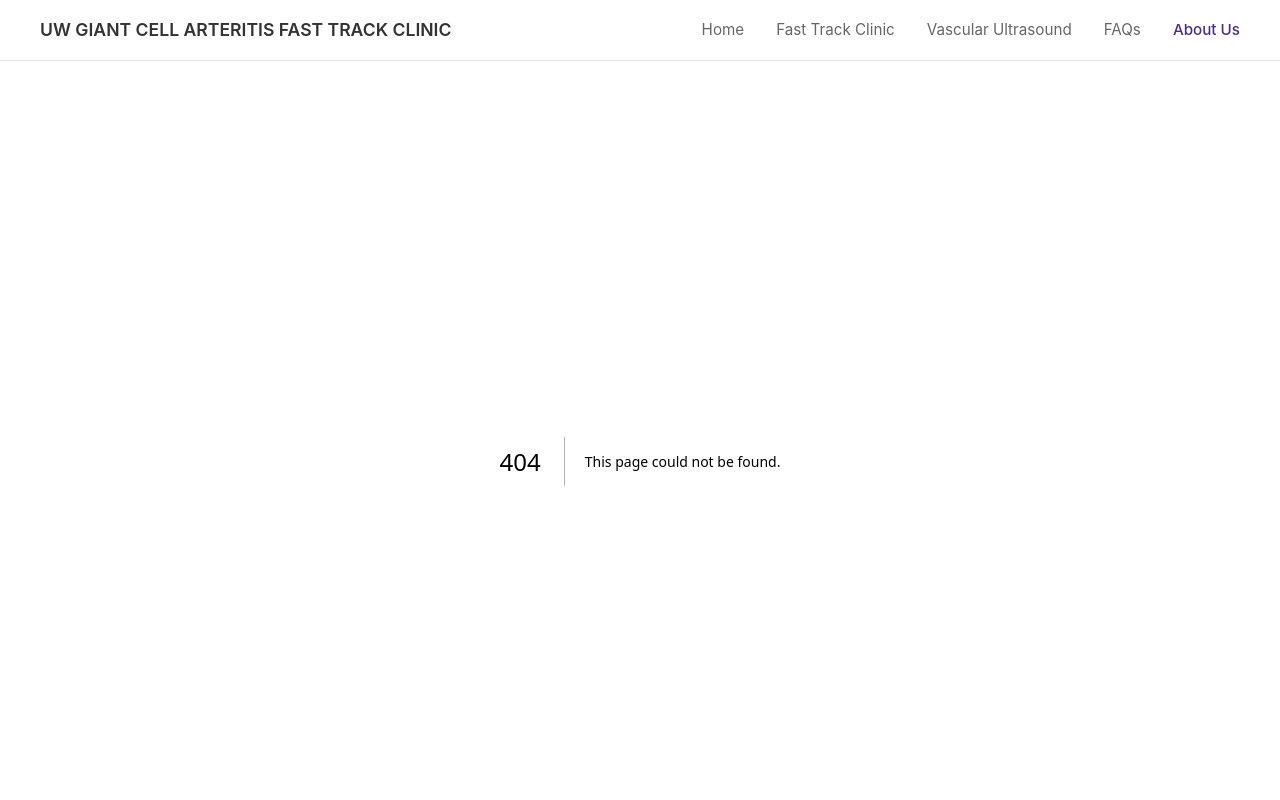
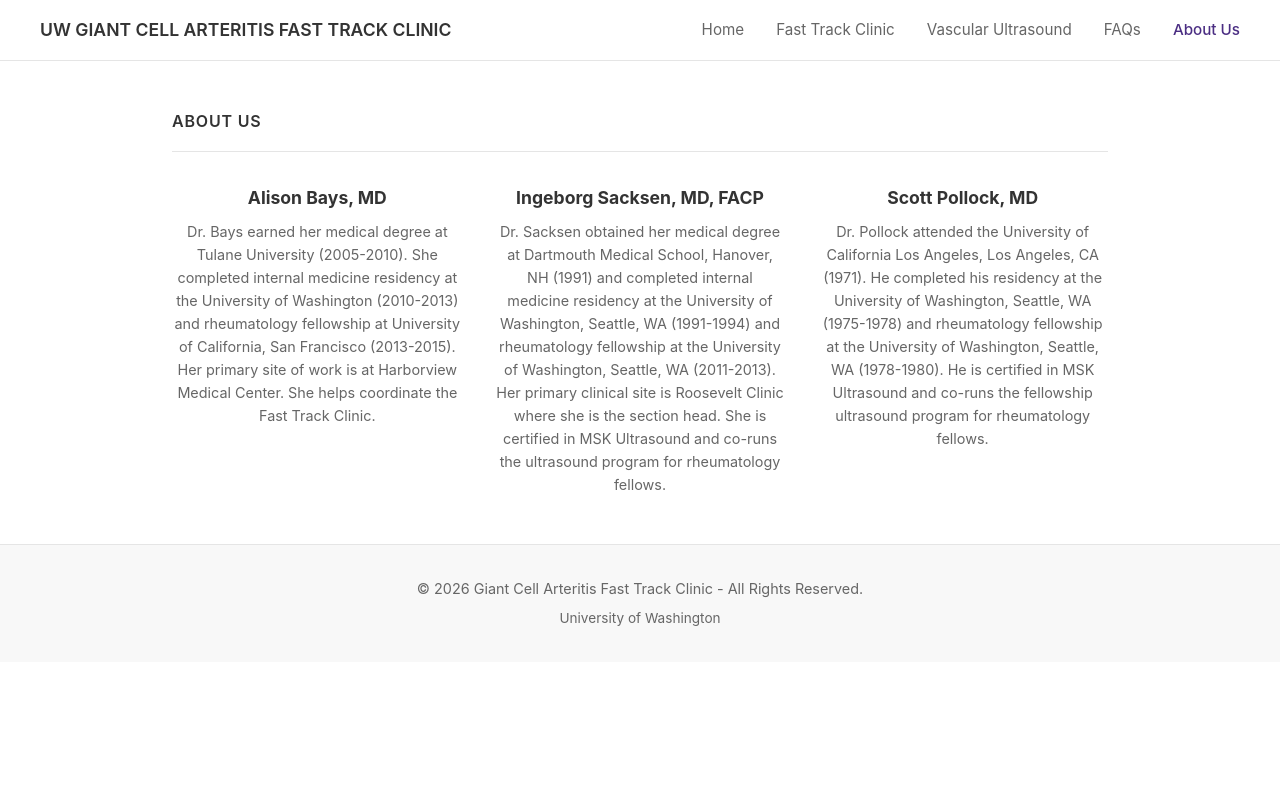
Before and after one commit to rheumify/gca-fast-website, a Next.js app: page /about in a window 1280 px wide. Before the commit this address had no page. Shown: the top 800 px of the page. Built offline with nearby package versions, Linux system fonts and the light colour scheme.

Commit message:
Add About page with team member details

```diff
--- /dev/null
+++ b/app/about/page.js
@@ -0,0 +1,40 @@
+export default function About() {
+    return (
+          <main className="main">
+            <h1 className="page-title">About Us</h1>
+
+      <div className="team-grid">
+              <div className="team-member">
+                <h3>Alison Bays, MD</h3>
+            <p>
+                  Dr. Bays earned her medical degree at Tulane University (2005-2010). She completed internal medicine
+              residency at the University of Washington (2010-2013) and rheumatology fellowship at University of
+              California, San Francisco (2013-2015). Her primary site of work is at Harborview Medical Center. She helps
+              coordinate the Fast Track Clinic.
+                </p>
+                </div>
+
+        <div className="team-member">
+                          <h3>Ingeborg Sacksen, MD, FACP</h3>
+            <p>
+                            Dr. Sacksen obtained her medical degree at Dartmouth Medical School, Hanover, NH (1991) and completed
+              internal medicine residency at the University of Washington, Seattle, WA (1991-1994) and rheumatology
+              fellowship at the University of Washington, Seattle, WA (2011-2013). Her primary clinical site is Roosevelt
+              Clinic where she is the section head. She is certified in MSK Ultrasound and co-runs the ultrasound program
+              for rheumatology fellows.
+                </p>
+                </div>
+
+        <div className="team-member">
+                          <h3>Scott Pollock, MD</h3>
+            <p>
+                            Dr. Pollock attended the University of California Los Angeles, Los Angeles, CA (1971). He completed his
+              residency at the University of Washington, Seattle, WA (1975-1978) and rheumatology fellowship at the
+              University of Washington, Seattle, WA (1978-1980). He is certified in MSK Ultrasound and co-runs the
+              fellowship ultrasound program for rheumatology fellows.
+                </p>
+                </div>
+                </div>
+                </main>
+    );
+}
```
